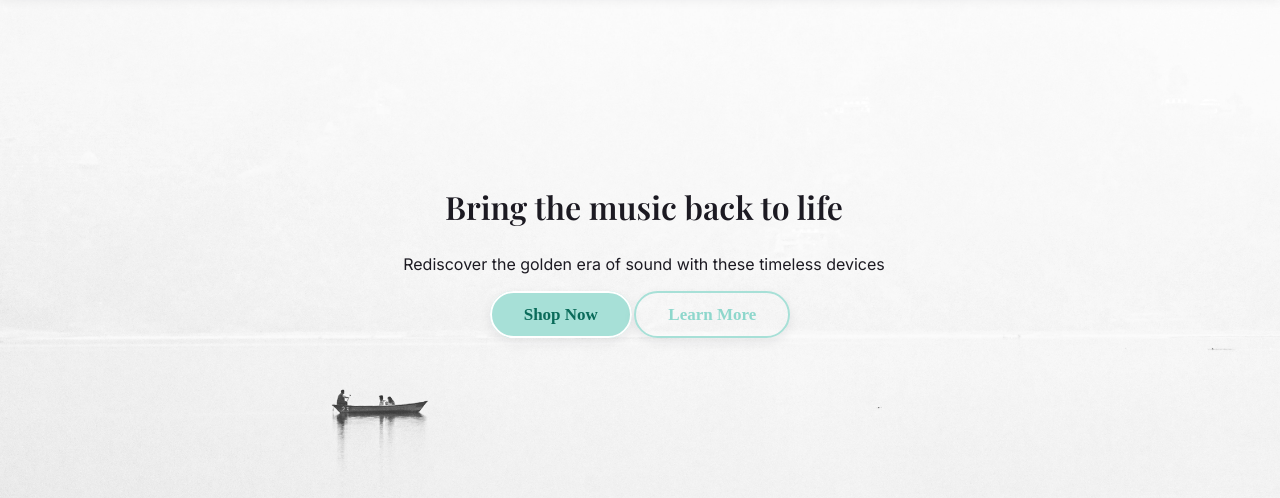
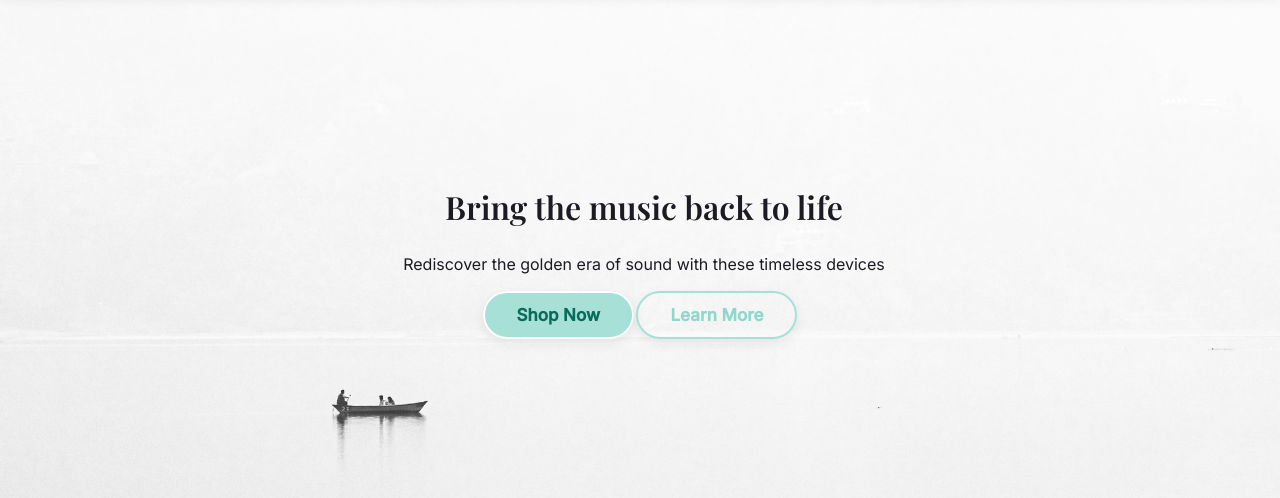
Before and after one commit to 0n1xx/Ipod_marketplace, a PHP site: page / in a window 1280 px wide; the page is wider, and only the part inside the window is pictured. Shown: the part 136-634 px from the top of that part. Run offline with PHP 8.4, Linux system fonts and the light colour scheme; some libraries are stand-ins or nearby versions.

Commit message:
Changes some ui patterns

```diff
--- a/css/style.css
+++ b/css/style.css
@@ -468,14 +468,23 @@ footer{
     margin: 1.5rem auto;
 }
 
-/* Shared button base */
-.buttons a {
+/* Shared button base — also applied directly to the colour classes below so
+   a <button> using one (e.g. the cart's checkout button) is sized the same
+   as an <a> wrapped in .buttons, instead of falling back to browser defaults */
+.buttons a,
+.button-home-primary,
+.button-home-secondary,
+.button-about-primary,
+.button-about-secondary,
+.button-about-us {
+    font-family: 'Inter', sans-serif;
     text-decoration: none;
     font-size: 1.7rem;
     font-weight: 600;
     padding: 1.2rem 3.2rem;
     border-radius: 5rem;
     box-shadow: var(--shadow-sm);
+    cursor: pointer;
 }
 
 
```
